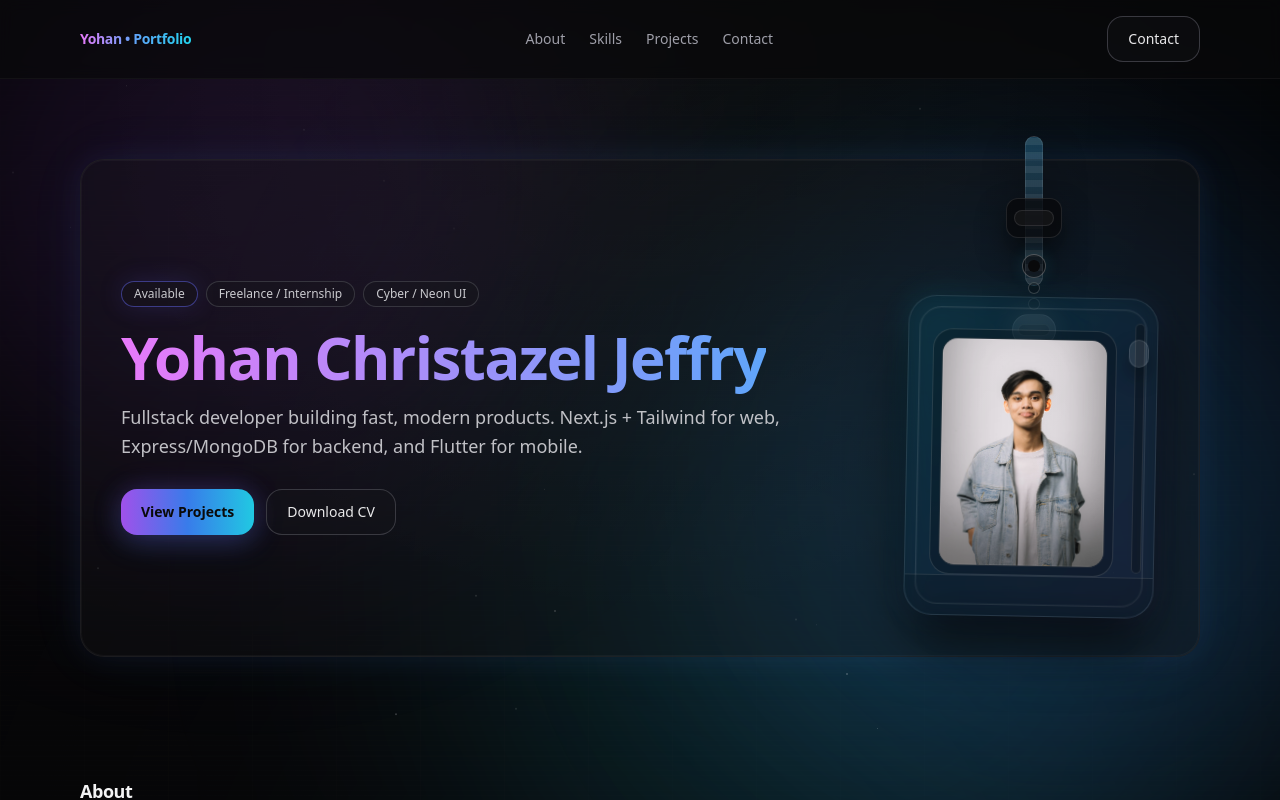
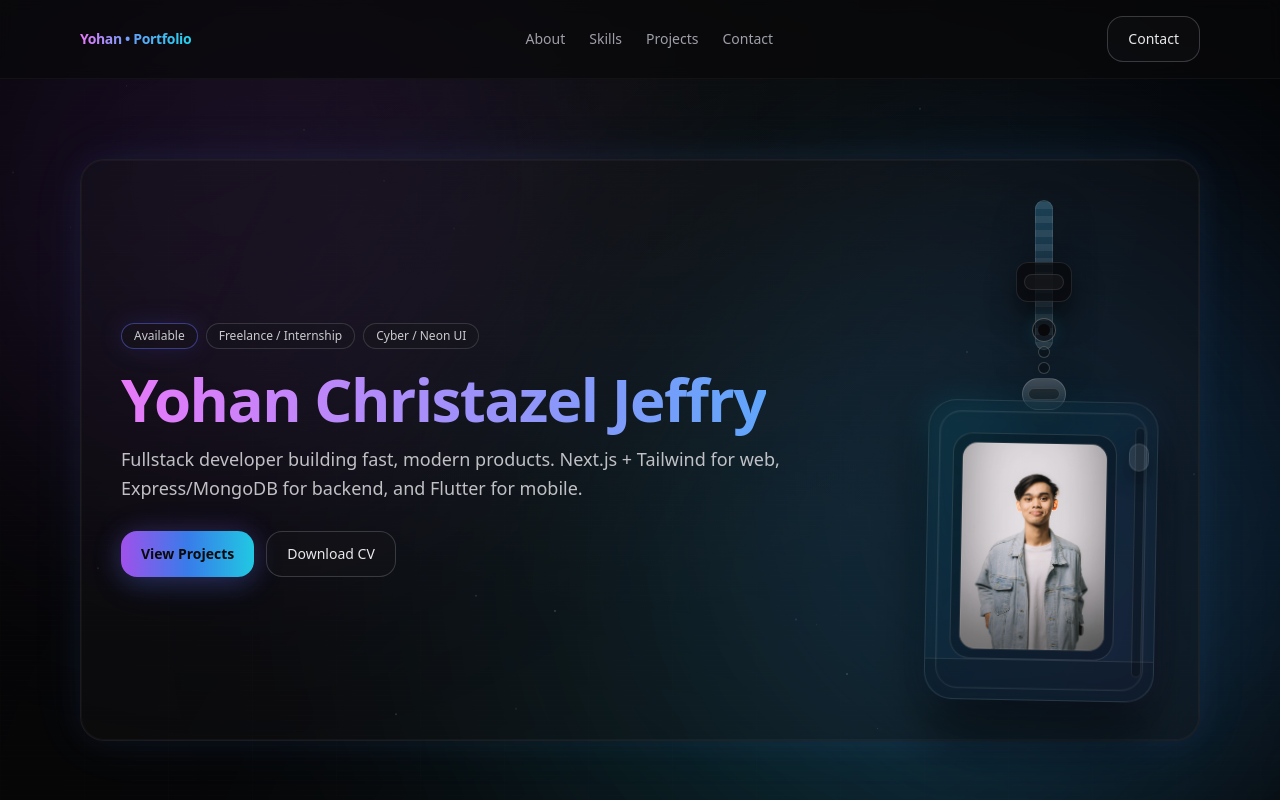
Before and after one commit to Christazel/portfolio, a Next.js app: page / in a window 1280 px wide. Shown: the top 800 px of the page. Built offline with nearby package versions, Linux system fonts and the light colour scheme.

Commit message:
feat: perbaikan hero

```diff
--- a/components/LanyardHolderSingle.tsx
+++ b/components/LanyardHolderSingle.tsx
@@ -15,10 +15,11 @@ export default function LanyardHolderSingle({
   const reduce = useReducedMotion();
 
   return (
-    <div className="relative flex items-start justify-center">
+    // ✅ padding-top biar strap punya ruang sendiri (jadi tidak naik ke area tombol)
+    <div className="relative flex justify-center pt-[190px] md:pt-[200px]">
       {/* ===== STRAP (SINGLE) + BUCKLE + CLIP ===== */}
-      <div className="pointer-events-none absolute -top-16 left-1/2 -translate-x-1/2">
-        <div className="relative h-[220px] w-[140px]">
+      <div className="pointer-events-none absolute top-0 left-1/2 -translate-x-1/2">
+        <div className="relative h-[200px] w-[140px]">
           {/* strap */}
           <div
             className="absolute left-1/2 top-0 h-[150px] w-[18px] -translate-x-1/2 rounded-full
@@ -55,7 +56,7 @@ export default function LanyardHolderSingle({
 
       {/* ===== HOLDER (POUCH) + SWING ===== */}
       <motion.div
-        className="relative mt-24"
+        className="relative"
         style={{ transformOrigin: "50% 0%" }}
         animate={
           reduce
@@ -68,19 +69,31 @@ export default function LanyardHolderSingle({
         transition={reduce ? undefined : { duration: 7, repeat: Infinity, ease: "easeInOut" }}
         whileHover={reduce ? undefined : { rotate: 0, y: 0 }}
       >
-        <div className="pointer-events-none absolute left-1/2 top-[320px] -translate-x-1/2 h-6 w-[220px] rounded-full bg-black/45 blur-xl" />
+        {/* shadow */}
+        <div className="pointer-events-none absolute left-1/2 top-[305px] md:top-[320px] -translate-x-1/2 h-6 w-[210px] md:w-[220px] rounded-full bg-black/45 blur-xl" />
 
+        {/* glow border */}
         <div className="absolute -inset-1 rounded-[30px] bg-gradient-to-br from-cyan-400/20 via-blue-500/10 to-purple-500/10 blur-md opacity-60" />
 
+        {/* pouch body */}
         <div
           className="relative rounded-[28px] border border-white/10 bg-[#0b2433]/45 backdrop-blur-md
                      shadow-[0_24px_60px_rgba(0,0,0,0.60)]"
-          style={{ width: 250, height: 320 }}
+          style={{ width: 230, height: 300 }}
         >
+          {/* desktop size */}
+          <div className="hidden md:block">
+            <div
+              className="absolute inset-0 rounded-[28px]"
+              style={{ width: 250, height: 320 }}
+            />
+          </div>
+
+          {/* stitching */}
           <div className="absolute inset-[10px] rounded-[22px] border border-white/10 shadow-[inset_0_0_0_1px_rgba(255,255,255,0.04)]" />
 
           {/* zipper strip kanan */}
-          <div className="absolute right-3 top-6 h-[250px] w-[10px] rounded-full bg-black/25 border border-white/10" />
+          <div className="absolute right-3 top-6 h-[232px] md:h-[250px] w-[10px] rounded-full bg-black/25 border border-white/10" />
           <div className="absolute right-2 top-10 h-7 w-5 rounded-xl border border-white/10 bg-white/10 shadow-[0_10px_20px_rgba(0,0,0,0.35)]" />
 
           {/* window foto */}
@@ -98,6 +111,7 @@ export default function LanyardHolderSingle({
                 />
               </div>
 
+              {/* glossy plastik */}
               <div
                 className="pointer-events-none absolute inset-0 opacity-70"
                 style={{
@@ -109,6 +123,7 @@ export default function LanyardHolderSingle({
             </div>
           </div>
 
+          {/* bottom lip */}
           <div className="absolute left-0 bottom-0 h-10 w-full rounded-b-[28px] bg-black/15 border-t border-white/10" />
         </div>
       </motion.div>
```
